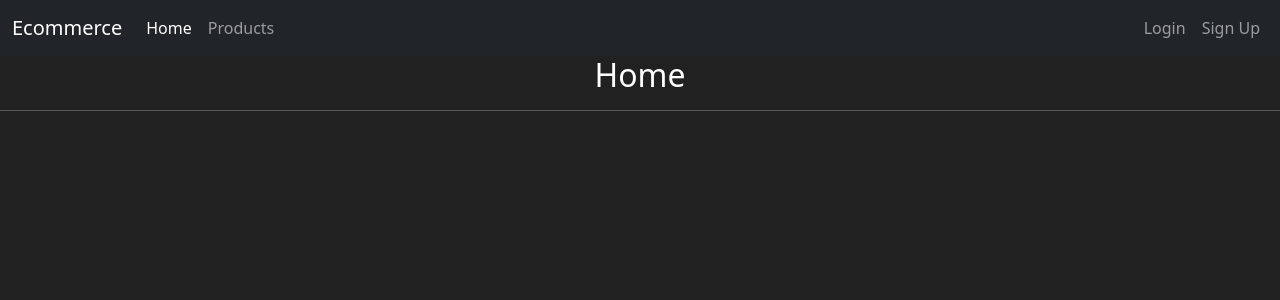
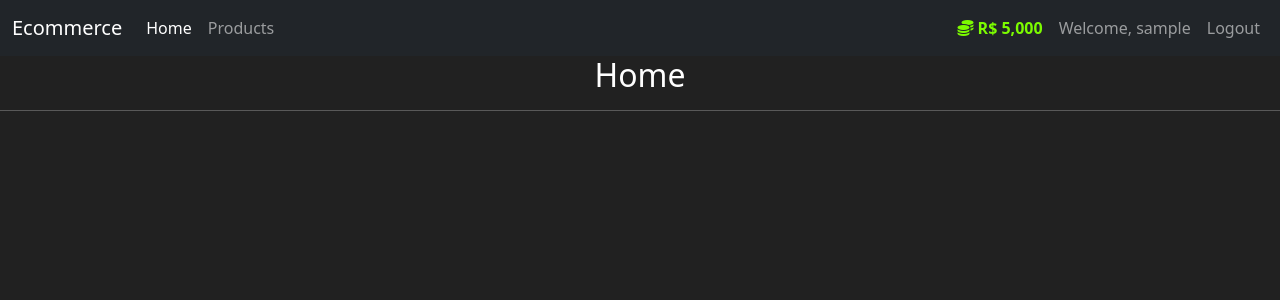
Before and after one commit to s4imu/Flask-Ecommerce, a Flask app: page / in a window 1280 px wide. Shown: the top 300 px of the page. Run offline with Flask 3, Linux system fonts and the light colour scheme; the visitor is signed in with stand-in values (Sample User, id 1); some libraries are stand-ins or nearby versions.

Commit message:
FEAT: display user current cash

```diff
--- a/market/models.py
+++ b/market/models.py
@@ -12,6 +12,13 @@ class User(db.Model, UserMixin):
     password = db.Column(db.String(length=60), nullable=False)
     cash = db.Column(db.Integer, nullable=False, default=5000)
     itens = db.relationship('Item', backref='owner_user', lazy=True)
+
+    @property
+    def format_cash(self):
+        if len(str(self.cash)) >= 4:
+            return f'R$ {str(self.cash)[:-3]},{str(self.cash)[-3:]}'
+        else:
+            return f'R$ {self.cash}'
 
     @property
     def crippassword(self):
--- a/market/static/styles.css
+++ b/market/static/styles.css
@@ -20,3 +20,8 @@ h2 {
 .form-signin {
     color: whitesmoke;
 }
+
+.cash-value{
+    color: lawngreen;
+    font-weight: bold;
+}
--- a/market/templates/base.html
+++ b/market/templates/base.html
@@ -24,10 +24,22 @@
               <a class="nav-link active" aria-current="page" href="{{url_for('home_page')}}">Home</a>
               <a class="nav-link" href="{{url_for('products_page')}}">Products</a>
             </div>
-            <div class="navbar-nav ms-auto">
+            {% if current_user.is_authenticated %}
+              <div class="navbar-nav ms-auto">
+                <a class="cash-value nav-link">
+                  <i class="fas fa-coins"></i>
+                  {{current_user.format_cash}}
+                </a>
+                <a class="nav-link">Welcome, {{current_user.user}}</a>
+                <a class="nav-link" href="#">Logout</a>
+              </div>
+            {% else %}
+              <div class="navbar-nav ms-auto">
                 <a class="nav-link" href="{{url_for('login_page')}}">Login</a>
                 <a class="nav-link" href="{{url_for('signup_page')}}">Sign Up</a>
-            </div>
+              </div>
+            {% endif %}
+
           </div>
         </div>
       </nav>
@@ -54,5 +66,6 @@
 
     <script src="https://cdn.jsdelivr.net/npm/bootstrap@5.2.3/dist/js/bootstrap.min.js" integrity="sha384-cuYeSxntonz0PPNlHhBs68uyIAVpIIOZZ5JqeqvYYIcEL727kskC66kF92t6Xl2V" crossorigin="anonymous"></script>
     <script src="https://cdn.jsdelivr.net/npm/bootstrap@5.2.3/dist/js/bootstrap.bundle.min.js" integrity="sha384-kenU1KFdBIe4zVF0s0G1M5b4hcpxyD9F7jL+jjXkk+Q2h455rYXK/7HAuoJl+0I4" crossorigin="anonymous"></script>
-</body>
+    <script src="https://kit.fontawesome.com/1117f05b2d.js" crossorigin="anonymous"></script>
+  </body>
 </html>
```
